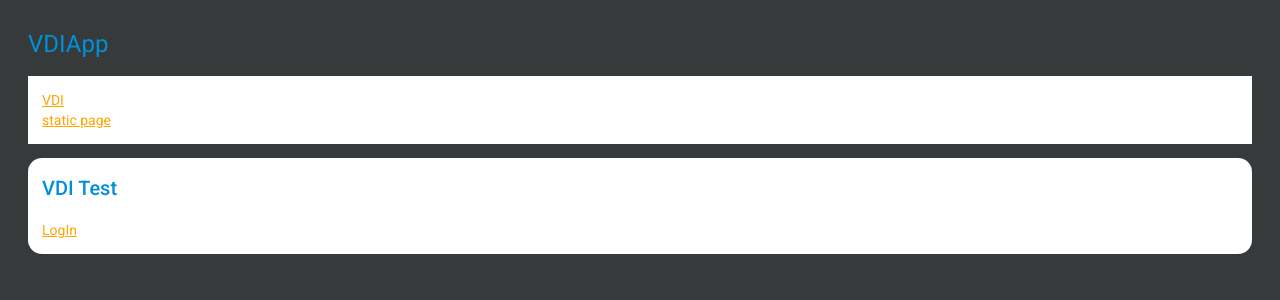
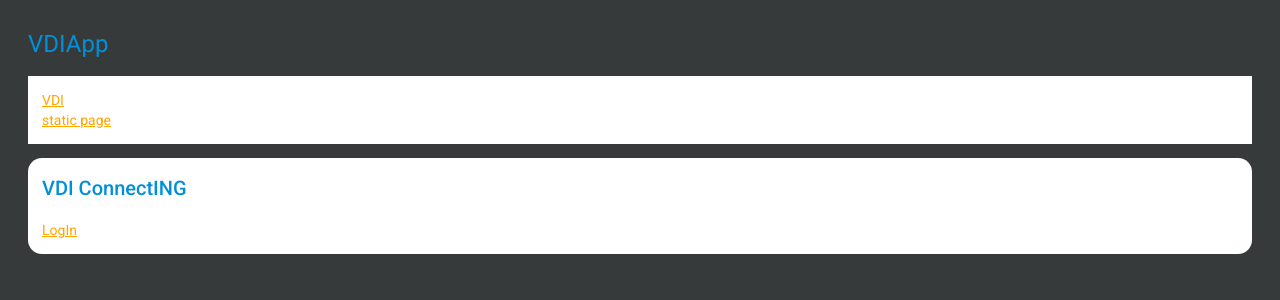
Before and after one commit to benedikt255/VDIHackathon2020, an Angular app in the folder VDIApp/: page /vdi-test in a window 1280 px wide. Shown: the top 300 px of the page. Built offline with nearby package versions, Linux system fonts and the light colour scheme; no server answers.

Commit message:
Umbenennung Connectin

```diff
--- a/VDIApp/src/app/vdi-test/vdi-test.component.html
+++ b/VDIApp/src/app/vdi-test/vdi-test.component.html
@@ -1,5 +1,5 @@
 <div class="card">
-  <h2>VDI Test</h2>
+  <h2>VDI ConnectING</h2>
   <p *ngIf="this.name != ''">Hallo {{name}}</p>
   <a *ngIf="this.name == ''" href="https://identity.linkando.co/oauth/auth?redirect_uri={{authURI}}">LogIn</a>
 </div>
```
